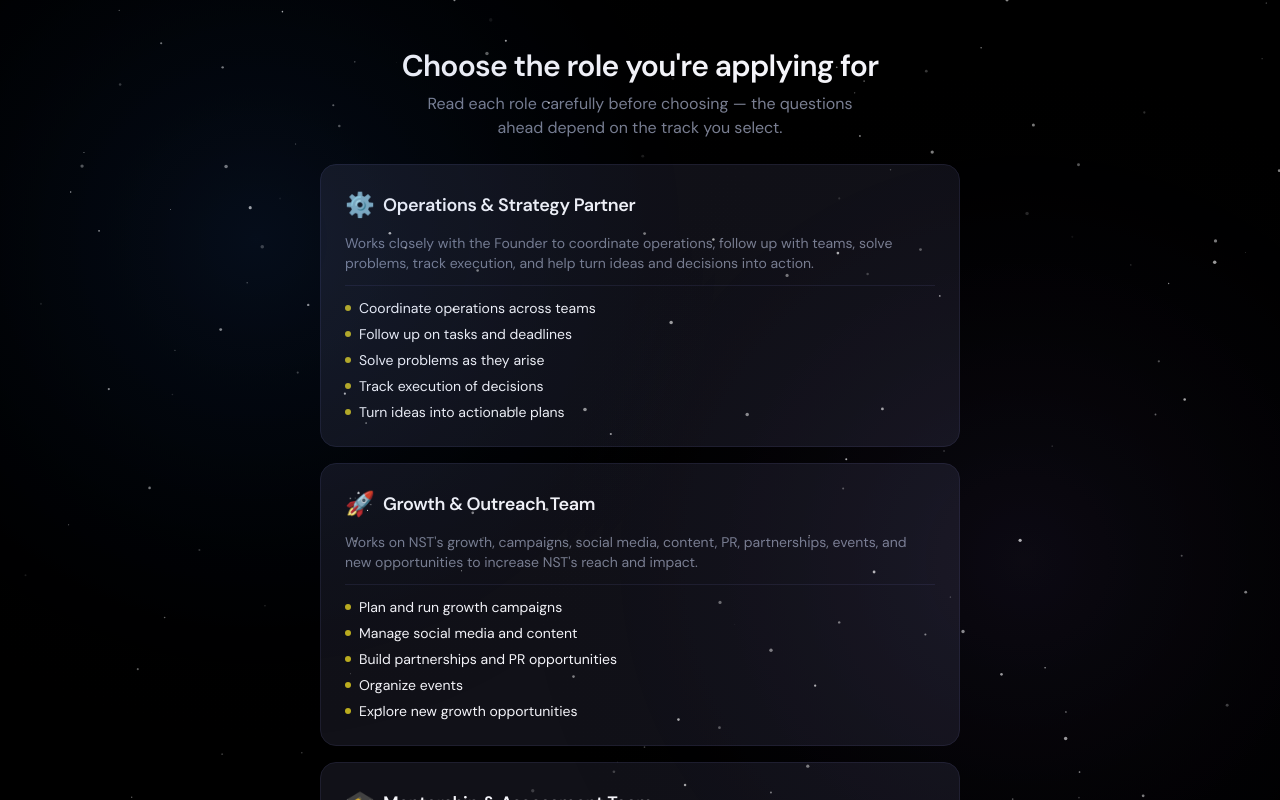
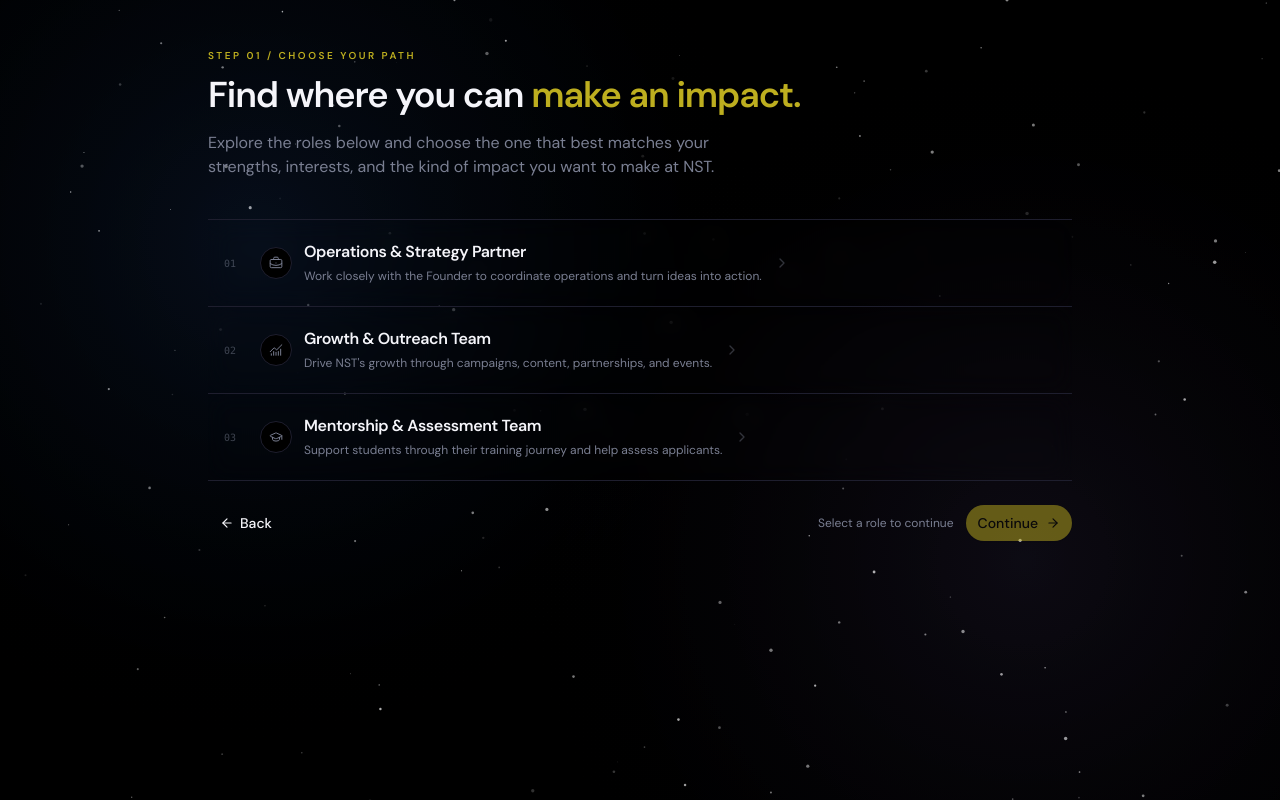
Before and after one commit to Ahmed-Youssef-404/NST_Jop_Application, a React (Vite) app: page /roles in a window 1280 px wide. Both pictures are taken after a click on the button "Explore Available Roles". Shown: the top 800 px of the page. Built offline with nearby package versions, Linux system fonts and the light colour scheme.

Commit message:
feat: handle "Role Seclectino" page

```diff
--- a/src/App.tsx
+++ b/src/App.tsx
@@ -8,7 +8,7 @@
 import StarsBackground from "@/components/StarsBackground"
 
 function App() {
-  const { phase, setPhase, selectedRole, setRole } = useFormStore()
+  const { phase, setPhase, selectedRole, toggleRole } = useFormStore() // Use toggleRole
 
   return (
     <div className="min-h-screen bg-background" dir="ltr">
@@ -25,7 +25,7 @@
           <RolesOverviewPage
             key="roles-overview"
             selectedRole={selectedRole}
-            onSelectRole={setRole}
+            onSelectRole={toggleRole} // Use toggleRole instead of setRole
             onBack={() => setPhase("intro")}
             onContinue={() => setPhase("form")}
           />
--- a/src/pages/roles-overview-page.tsx
+++ b/src/pages/roles-overview-page.tsx
@@ -1,7 +1,12 @@
 import { motion } from "framer-motion"
-import { ArrowLeft, ArrowRight, CheckCircle2 } from "lucide-react"
+import {
+  ArrowLeft,
+  ArrowRight,
+  Check,
+  ChevronRight,
+} from "lucide-react"
+
 import { Button } from "@/components/ui/button"
-import { Card, CardContent } from "@/components/ui/card"
 import { roles } from "@/data/roles"
 import { cn } from "@/lib/utils"
 import type { RoleId } from "@/types/form"
@@ -19,75 +24,237 @@
   onBack,
   onContinue,
 }: RolesOverviewPageProps) {
+  // Handle toggle functionality
+  const handleRoleClick = (roleId: RoleId) => {
+    // If the clicked role is already selected, deselect it (pass undefined or a sentinel value)
+    if (selectedRole === roleId) {
+      // You'll need to handle deselection in the parent component
+      // Option 1: Pass a special value to deselect
+      onSelectRole(roleId) // This will need parent logic to toggle
+      // Option 2: Have a separate deselect handler
+      // onDeselectRole()
+    } else {
+      onSelectRole(roleId)
+    }
+  }
+
   return (
-    <motion.div
-      initial={{ opacity: 0, y: 16 }}
+    <motion.main
+      initial={{ opacity: 0, y: 20 }}
       animate={{ opacity: 1, y: 0 }}
-      transition={{ duration: 0.4 }}
-      className="mx-auto flex max-w-2xl flex-col gap-6 px-4 py-12"
+      transition={{
+        duration: 0.6,
+        ease: [0.16, 1, 0.3, 1],
+      }}
+      className="relative min-h-[calc(100vh-4rem)] overflow-hidden"
     >
-      <div className="flex flex-col items-center gap-2 text-center">
-        <h1 className="text-2xl font-bold tracking-tight sm:text-3xl">
-          Choose the role you're applying for
-        </h1>
-        <p className="max-w-md text-muted-foreground">
-          Read each role carefully before choosing — the questions ahead
-          depend on the track you select.
+      {/* Ambient background */}
+      <div className="pointer-events-none absolute inset-0 -z-10">
+        <div className="absolute left-1/2 top-[-18rem] size-[40rem] -translate-x-1/2 rounded-full bg-primary/[0.055] blur-3xl" />
+
+        <div
+          className="absolute inset-0 opacity-[0.025]"
+          style={{
+            backgroundImage:
+              "radial-gradient(currentColor 1px, transparent 1px)",
+            backgroundSize: "24px 24px",
+          }}
+        />
+      </div>
+
+      <div className="mx-auto max-w-4xl px-4 py-8 sm:py-12">
+        {/* Header */}
+        <div className="mb-10">
+          <motion.p
+            initial={{ opacity: 0, x: -10 }}
+            animate={{ opacity: 1, x: 0 }}
+            transition={{ delay: 0.1 }}
+            className="mb-3 text-[10px] font-semibold uppercase tracking-[0.25em] text-primary"
+          >
+            Step 01 / Choose your path
+          </motion.p>
+
+          <motion.h1
+            initial={{ opacity: 0, y: 15 }}
+            animate={{ opacity: 1, y: 0 }}
+            transition={{ delay: 0.15 }}
+            className="max-w-2xl text-balance text-2xl font-semibold tracking-[-0.03em] sm:text-3xl md:text-4xl"
+          >
+            Find where you can
+            <span className="text-primary"> make an impact.</span>
+          </motion.h1>
+
+          <motion.p
+            initial={{ opacity: 0, y: 10 }}
+            animate={{ opacity: 1, y: 0 }}
+            transition={{ delay: 0.25 }}
+            className="mt-4 max-w-xl text-sm leading-6 text-muted-foreground sm:text-base"
+          >
+            Explore the roles below and choose the one that best matches
+            your strengths, interests, and the kind of impact you want to
+            make at NST.
+          </motion.p>
+        </div>
+
+        {/* Roles */}
+        <div className="border-t">
+          {roles.map((role, index) => {
+            const isSelected = selectedRole === role.id
+            const Icon = role.icon
+
+            return (
+              <motion.button
+                key={role.id}
+                type="button"
+                onClick={() => handleRoleClick(role.id)}
+                initial={{ opacity: 0, y: 15 }}
+                animate={{ opacity: 1, y: 0 }}
+                transition={{
+                  delay: 0.3 + index * 0.1,
+                  duration: 0.5,
+                }}
+                className={cn(
+                  "group relative flex w-full flex-col border-b text-left outline-none transition-colors cursor-pointer backdrop-blur-md",
+                  "focus-visible:ring-2 focus-visible:ring-primary focus-visible:ring-offset-4",
+                  isSelected
+                    ? "bg-primary/[0.035]"
+                    : "hover:bg-muted/30"
+                )}
+              >
+                <div className="flex items-center gap-3 px-3 py-4 sm:px-4 sm:py-5">
+                  {/* Number */}
+                  <span
+                    className={cn(
+                      "w-6 shrink-0 font-mono text-[10px] transition-colors",
+                      isSelected
+                        ? "text-primary"
+                        : "text-muted-foreground/50"
+                    )}
+                  >
+                    {String(index + 1).padStart(2, "0")}
+                  </span>
+
+                  {/* Icon */}
+                  <div
+                    className={cn(
+                      "flex size-8 shrink-0 items-center justify-center rounded-full border transition-all duration-300",
+                      isSelected
+                        ? "border-primary/30 bg-primary/10 text-primary"
+                        : "border-border bg-background text-muted-foreground group-hover:border-primary/20 group-hover:text-foreground"
+                    )}
+                  >
+                    <Icon className="size-3.5" strokeWidth={1.7} />
+                  </div>
+
+                  {/* Main content */}
+                  <div className="min-w-0 flex-1">
+                    <h2
+                      className={cn(
+                        "text-sm font-semibold tracking-tight transition-colors sm:text-base",
+                        isSelected && "text-primary"
+                      )}
+                    >
+                      {role.title}
+                    </h2>
+
+                    <p className="mt-0.5 max-w-2xl text-xs leading-5 text-muted-foreground">
+                      {role.shortDescription}
                     </p>
                   </div>
 
-      <div className="flex flex-col gap-4">
-        {roles.map((role) => {
-          const isSelected = selectedRole === role.id
-          return (
-            <Card
-              key={role.id}
-              onClick={() => onSelectRole(role.id)}
-              className={cn(
-                "cursor-pointer transition-all hover:shadow-md",
-                isSelected && "border-primary ring-2 ring-primary/20"
-              )}
-            >
-              <CardContent className="flex flex-col gap-3 text-left">
-                <div className="flex items-center justify-between">
-                  <div className="flex items-center gap-2">
-                    <span className="text-2xl">{role.emoji}</span>
-                    <h2 className="text-lg font-semibold">{role.title}</h2>
-                  </div>
-                  {isSelected && (
-                    <CheckCircle2 className="size-6 shrink-0 text-primary" />
+                  {/* Right side */}
+                  <div className="hidden shrink-0 items-center gap-2 sm:flex">
+                    {isSelected ? (
+                      <span className="flex size-6 items-center justify-center rounded-full bg-primary text-primary-foreground">
+                        <Check className="size-3" />
+                      </span>
+                    ) : (
+                      <ChevronRight className="size-4 text-muted-foreground/40 transition-transform duration-300 group-hover:translate-x-1 group-hover:text-foreground" />
                     )}
                   </div>
-                <p className="text-sm text-muted-foreground">
+                </div>
+
+                {/* Expanded content */}
+                <motion.div
+                  initial={false}
+                  animate={{
+                    height: isSelected ? "auto" : 0,
+                    opacity: isSelected ? 1 : 0,
+                  }}
+                  transition={{
+                    duration: 0.35,
+                    ease: [0.16, 1, 0.3, 1],
+                  }}
+                  className="overflow-hidden"
+                >
+                  <div className="grid gap-6 px-3 pb-6 pl-[3.75rem] sm:grid-cols-[1fr_auto] sm:px-4 sm:pl-[5.75rem]">
+                    <div>
+                      <p className="max-w-2xl text-xs leading-6 text-foreground/80">
                         {role.fullDescription}
                       </p>
-                <ul className="flex flex-col gap-1.5 border-t pt-3">
-                  {role.responsibilities.map((r) => (
+
+                      <div className="mt-4">
+                        <p className="mb-2 text-[10px] font-semibold uppercase tracking-[0.2em] text-muted-foreground">
+                          What you'll work on
+                        </p>
+
+                        <ul className="grid gap-1.5 sm:grid-cols-2">
+                          {role.responsibilities.map((responsibility) => (
                             <li
-                      key={r}
-                      className="flex items-center gap-2 text-sm text-foreground"
+                              key={responsibility}
+                              className="flex items-start gap-2 text-xs text-muted-foreground"
                             >
-                      <span className="size-1.5 shrink-0 rounded-full bg-primary" />
-                      {r}
+                              <span className="mt-1.5 size-1 shrink-0 rounded-full bg-primary" />
+                              {responsibility}
                             </li>
                           ))}
                         </ul>
-              </CardContent>
-            </Card>
+                      </div>
+                    </div>
+
+                    <div className="flex items-end">
+                      <span className="text-[10px] font-medium text-primary">
+                        Selected
+                      </span>
+                    </div>
+                  </div>
+                </motion.div>
+              </motion.button>
             )
           })}
         </div>
 
-      <div className="flex items-center justify-between gap-3 pt-2">
-        <Button variant="ghost" onClick={onBack}>
-          <ArrowLeft className="size-4" />
+        {/* Footer */}
+        <div className="mt-6 flex flex-col-reverse gap-3 sm:flex-row sm:items-center sm:justify-between">
+          <Button
+            variant="ghost"
+            onClick={onBack}
+            className="group w-fit gap-1.5 text-sm"
+          >
+            <ArrowLeft className="size-3.5 transition-transform group-hover:-translate-x-1" />
             Back
           </Button>
-        <Button size="lg" disabled={!selectedRole} onClick={onContinue}>
-          Continue to application
-          <ArrowRight className="size-4" />
+
+          <div className="flex items-center gap-3">
+            <span className="hidden text-xs text-muted-foreground sm:block">
+              {selectedRole
+                ? "Role selected"
+                : "Select a role to continue"}
+            </span>
+
+            <Button
+              size="default"
+              disabled={!selectedRole}
+              onClick={onContinue}
+              className="group rounded-full px-4 text-sm"
+            >
+              Continue
+
+              <ArrowRight className="size-3.5 transition-transform group-hover:translate-x-1" />
             </Button>
           </div>
-    </motion.div>
+        </div>
+      </div>
+    </motion.main>
   )
 }
--- a/src/store/form-store.ts
+++ b/src/store/form-store.ts
@@ -18,7 +18,8 @@
   submissionError: string | undefined
 
   setPhase: (phase: FormPhase) => void
-  setRole: (role: RoleId) => void
+  setRole: (role: RoleId | undefined) => void // Allow undefined
+  toggleRole: (role: RoleId) => void // New toggle function
   setAnswer: (questionId: string, value: AnswerValue) => void
   goToStep: (index: number) => void
   nextStep: (totalSteps: number) => void
@@ -40,11 +41,41 @@
 
   setPhase: (phase) => set({ phase }),
 
-  setRole: (role) =>
-    set({
+  setRole: (role) => {
+    // If role is undefined, just update selectedRole and remove from answers
+    if (role === undefined) {
+      const { role_selected, ...restAnswers } = get().answers
+      return set({
+        selectedRole: undefined,
+        answers: restAnswers,
+      })
+    }
+
+    // Otherwise set the role and update answers
+    return set({
       selectedRole: role,
       answers: { ...get().answers, role_selected: role },
-    }),
+    })
+  },
+
+  // New toggle function
+  toggleRole: (role) => {
+    const current = get().selectedRole
+    if (current === role) {
+      // Deselect: remove role from answers
+      const { role_selected, ...restAnswers } = get().answers
+      set({
+        selectedRole: undefined,
+        answers: restAnswers,
+      })
+    } else {
+      // Select: update role and answers
+      set({
+        selectedRole: role,
+        answers: { ...get().answers, role_selected: role },
+      })
+    }
+  },
 
   setAnswer: (questionId, value) =>
     set((state) => ({
```
Also changed, not shown: src/data/roles.ts (+12 -5 lines), src/types/form.ts (+6 -2 lines). Lines whose indentation alone changed are shown as unchanged.
